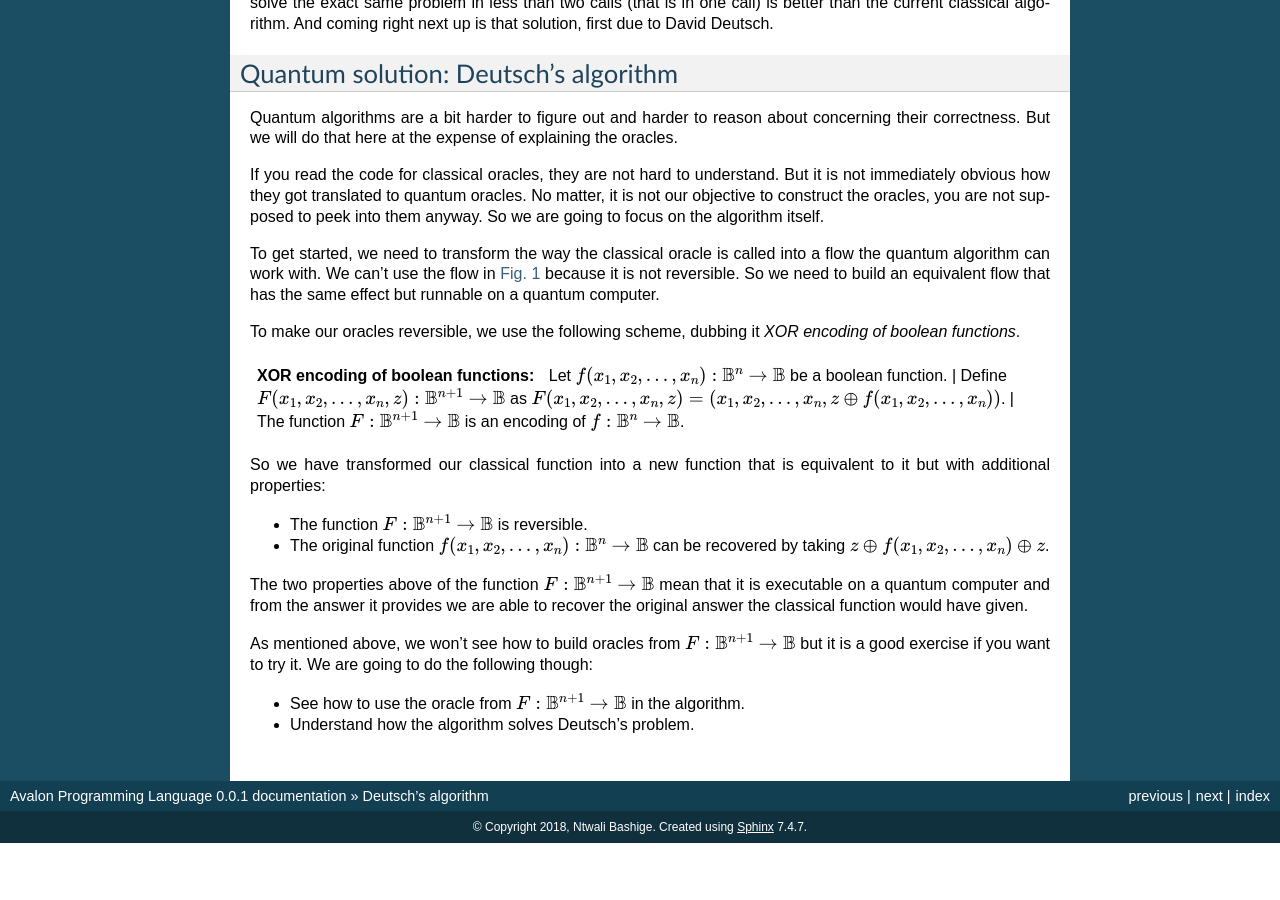
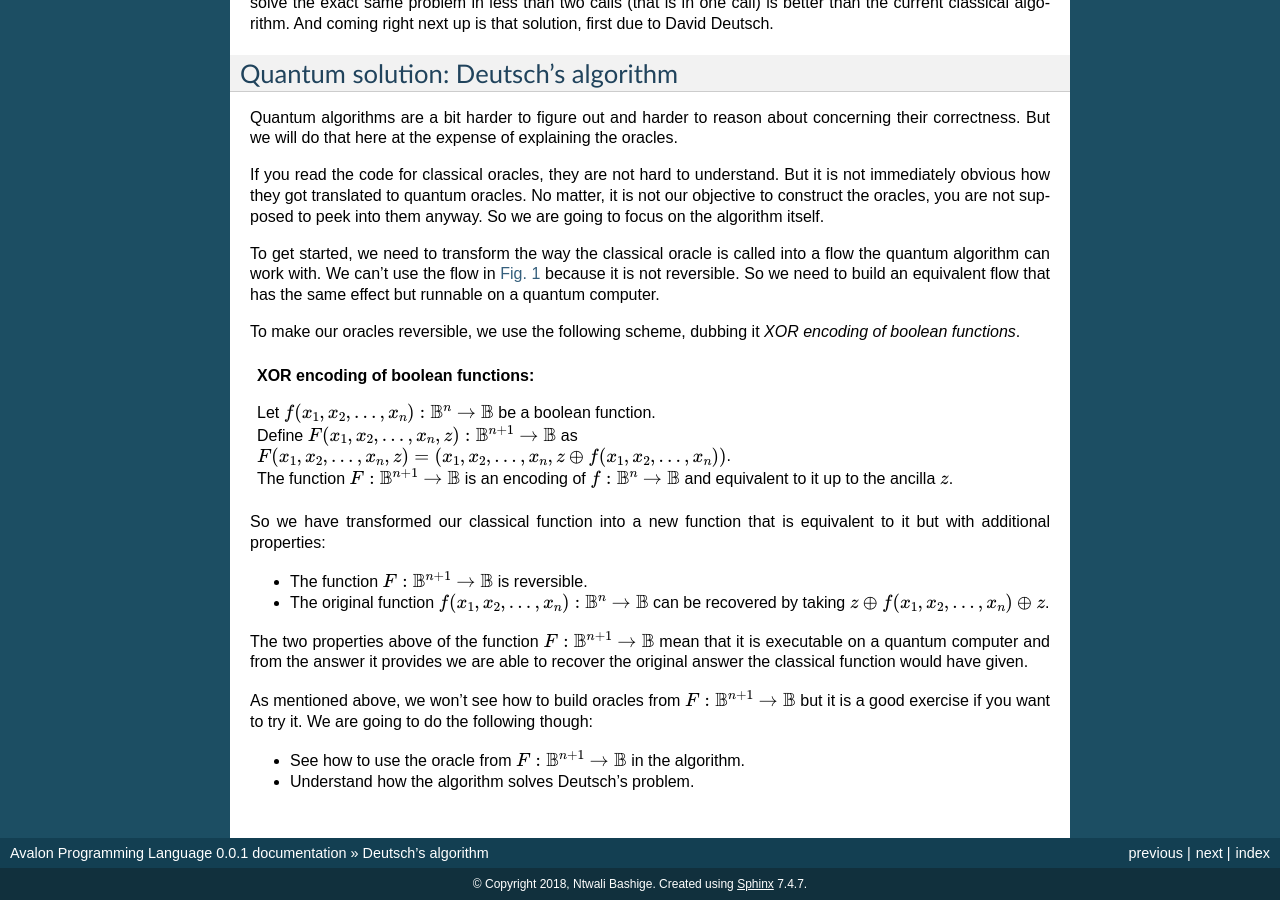
Before and after one commit to avalon-lang/docs, a Sphinx documentation site: the page built from source/algorithms/deutsch.rst, in a window 1280 px wide and 900 px high, scrolled down 2113 px. Built offline with Sphinx 7.4.7, drawn with Linux system fonts in a browser that asks for light colours; before the commit the page ends 2956 px from its top, so only the background shows below that.

Commit message:
Formatting.

```diff
--- a/source/algorithms/deutsch.rst
+++ b/source/algorithms/deutsch.rst
@@ -149,10 +149,9 @@ To make our oracles reversible, we use the following scheme, dubbing it *XOR enc
 
 .. admonition:: XOR encoding of boolean functions
 
-    Let :math:`f(x_1, x_2, \ldots, x_n):\mathbb{B}^n \to \mathbb{B}` be a boolean function.
-    | Define :math:`F(x_1, x_2, \ldots, x_n, z):\mathbb{B}^{n+1} \to \mathbb{B}` as
-    :math:`F(x_1, x_2, \ldots, x_n, z) = (x_1, x_2, \ldots, x_n, z \oplus f(x_1, x_2, \ldots, x_n))`.
-    | The function :math:`F:\mathbb{B}^{n+1} \to \mathbb{B}` is an encoding of :math:`f:\mathbb{B}^n \to \mathbb{B}`.
+    | Let :math:`f(x_1, x_2, \ldots, x_n):\mathbb{B}^n \to \mathbb{B}` be a boolean function.
+    | Define :math:`F(x_1, x_2, \ldots, x_n, z):\mathbb{B}^{n+1} \to \mathbb{B}` as :math:`F(x_1, x_2, \ldots, x_n, z) = (x_1, x_2, \ldots, x_n, z \oplus f(x_1, x_2, \ldots, x_n))`.
+    | The function :math:`F:\mathbb{B}^{n+1} \to \mathbb{B}` is an encoding of :math:`f:\mathbb{B}^n \to \mathbb{B}` and equivalent to it up to the ancilla :math:`z`.
 
 
 So we have transformed our classical function into a new function that is equivalent to it but with additional properties:
```
